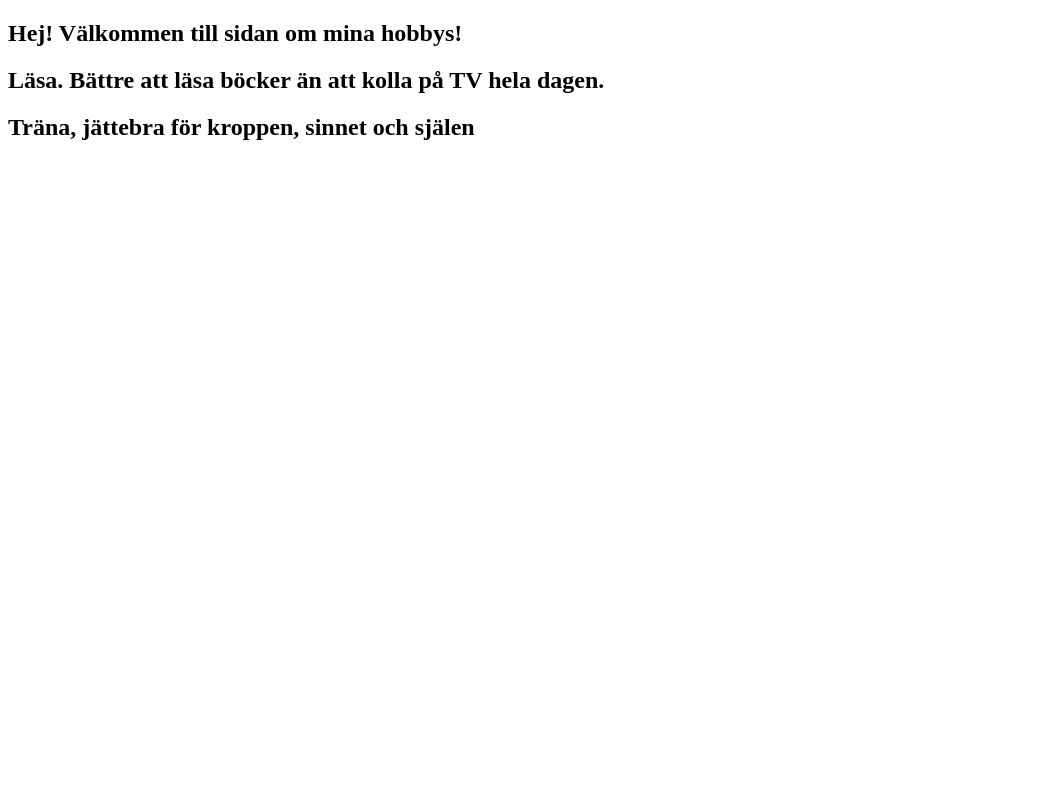
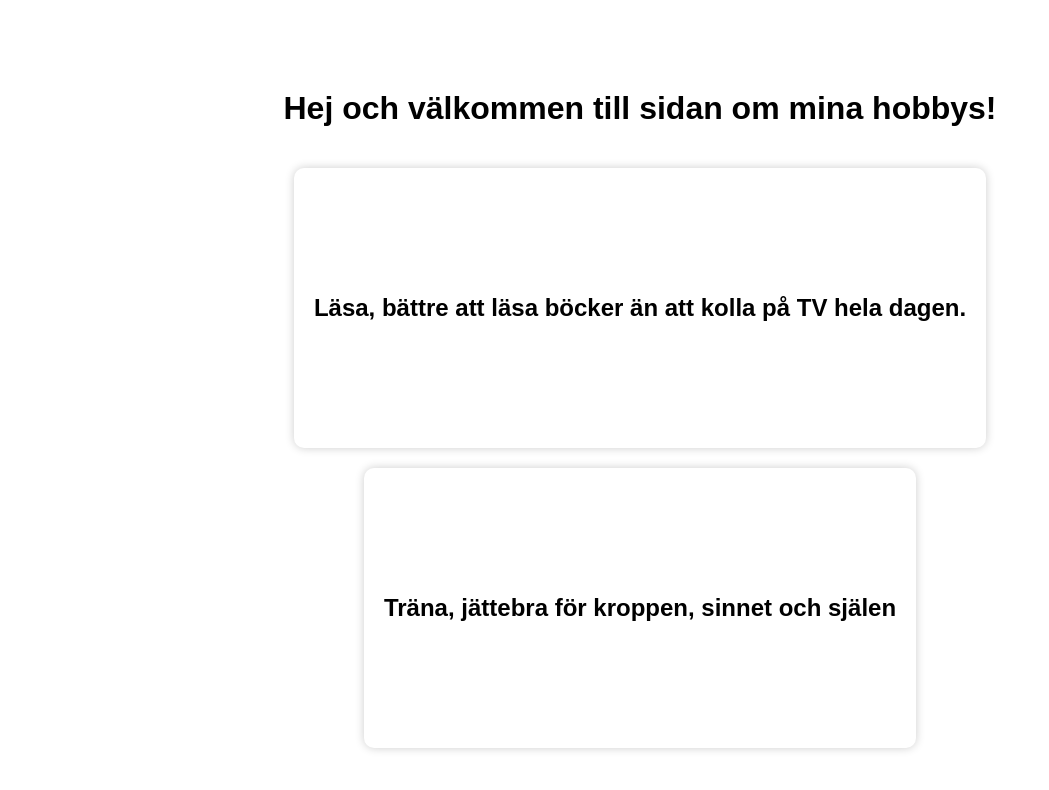
Before and after one commit to gabriel-yagoub/min-hobby, a plain HTML site: page index.html in a window 1280 px wide. Shown: the whole page, without its empty margins (0-1049 px from the left). Drawn offline with Linux system fonts and the light colour scheme.

Commit message:
Added very simple design

```diff
--- a/index.html
+++ b/index.html
@@ -4,10 +4,19 @@
     <meta charset="UTF-8">
     <meta name="viewport" content="width=device-width, initial-scale=1.0">
     <title>Mina Hobbys</title>
+    <link rel="stylesheet" href="style.css">
 </head>
 <body>
-    <h2>Hej! Välkommen till sidan om mina hobbys!</h2>
-    <h2>Läsa. Bättre att läsa böcker än att kolla på TV hela dagen.</h2>
-    <h2>Träna, jättebra för kroppen, sinnet och själen</h2>
+    <div id="root">
+        <div>
+            <h1>Hej och välkommen till sidan om mina hobbys!</h1>
+        </div>
+        <div class="hobby">
+            <h2>Läsa, bättre att läsa böcker än att kolla på TV hela dagen.</h2>
+        </div>
+        <div class="hobby">
+            <h2>Träna, jättebra för kroppen, sinnet och själen</h2>
+        </div>
+    </div>
 </body>
 </html>
--- /dev/null
+++ b/style.css
@@ -0,0 +1,20 @@
+#root {
+    display: flex;
+    flex-direction: column;
+    align-items: center;
+    justify-content: center;
+    height: 100vh;
+    font-family: Arial, Helvetica, sans-serif;
+    gap: 20px;
+}
+
+.hobby {
+    display: flex;
+    flex-direction: column;
+    align-items: center;
+    justify-content: center;
+    height: 30vh;
+    border-radius: 10px;
+    padding: 20px;
+    box-shadow: 0 0 10px rgba(0, 0, 0, 0.2);
+}
```
